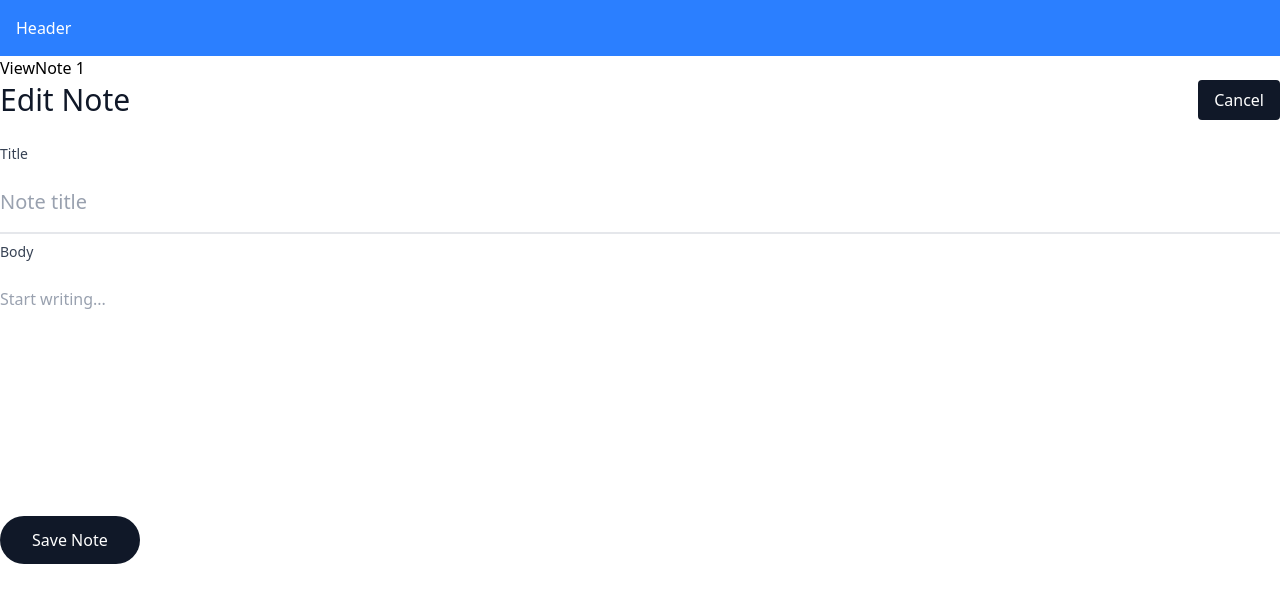
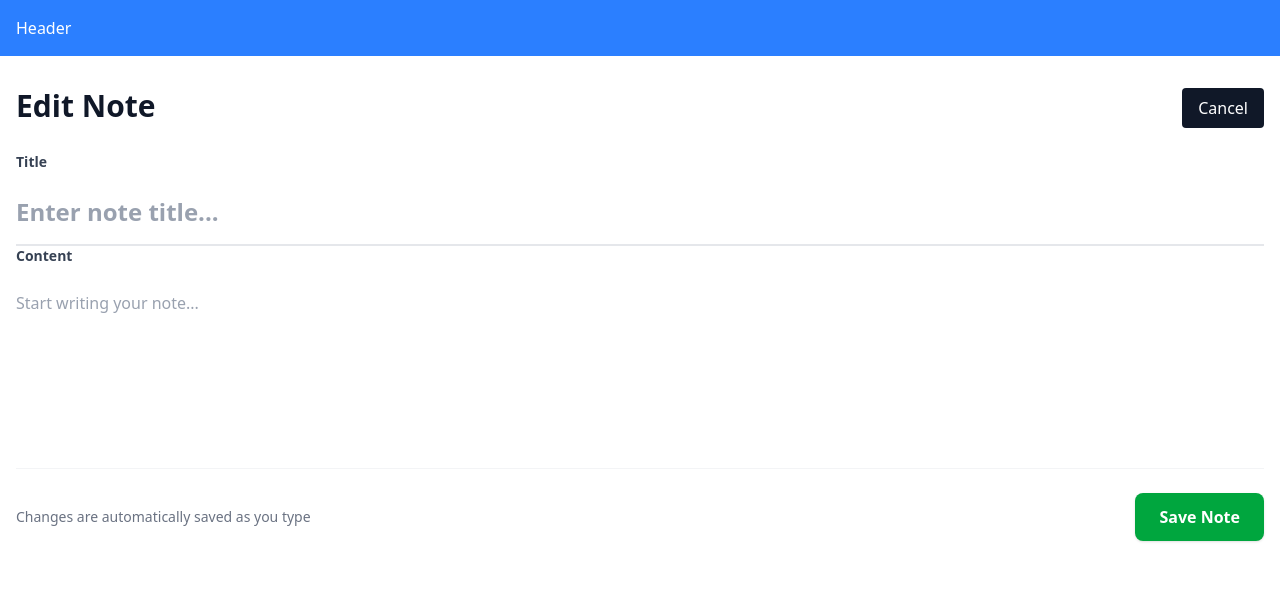
Before and after one commit to lordbaah/SimpleNotes, a React (Vite) app in the folder client/: page /notes/1 in a window 1280 px wide. Both pictures are taken after a click on the button "Edit Note". Shown: the top 602 px of the page. Built offline with nearby package versions, Linux system fonts and the light colour scheme; no server answers.

Commit message:
feat: refactor note management with custom hooks and improve UI components

```diff
--- a/client/src/App.tsx
+++ b/client/src/App.tsx
@@ -11,11 +11,13 @@ function App() {
       <ToastContainer />
       <Router>
         <Header />
-        <Routes>
-          <Route path="/" element={<Home />} />
-          <Route path="/notes/new" element={<NewNote />} />
-          <Route path="/notes/:id" element={<ViewNotePage />} />
-        </Routes>
+        <main>
+          <Routes>
+            <Route path="/" element={<Home />} />
+            <Route path="/notes/new" element={<NewNote />} />
+            <Route path="/notes/:noteId" element={<ViewNotePage />} />
+          </Routes>
+        </main>
       </Router>
     </>
   );
--- /dev/null
+++ b/client/src/components/DeleteModal.tsx
@@ -0,0 +1,45 @@
+interface DeleteModalProps {
+  onConfirm: () => void;
+  onCancel?: () => void;
+  title: string;
+}
+
+const DeleteModal = ({ onConfirm, onCancel, title }: DeleteModalProps) => {
+  return (
+    <div
+      className="fixed inset-0 z-50 grid place-content-center bg-black/50 p-4"
+      role="dialog"
+      aria-modal="true"
+      aria-labelledby="modalTitle"
+    >
+      <div className="w-full max-w-md rounded-lg bg-white p-6 shadow-lg">
+        <h2
+          id="modalTitle"
+          className="text-xl font-bold text-gray-900 sm:text-2xl"
+        >
+          Are you sure you want to delete Note with {title}
+        </h2>
+
+        <footer className="mt-6 flex justify-end gap-2">
+          <button
+            onClick={onCancel}
+            type="button"
+            className="rounded bg-gray-100 px-4 py-2 text-sm font-medium text-gray-700 transition-colors hover:bg-gray-200"
+          >
+            Cancel
+          </button>
+
+          <button
+            onClick={onConfirm}
+            type="button"
+            className="rounded bg-blue-600 px-4 py-2 text-sm font-medium text-white transition-colors hover:bg-blue-700"
+          >
+            Delete
+          </button>
+        </footer>
+      </div>
+    </div>
+  );
+};
+
+export default DeleteModal;
--- a/client/src/components/NoteCard.tsx
+++ b/client/src/components/NoteCard.tsx
@@ -1,48 +1,52 @@
+import { useState } from 'react';
 import type { Note } from '../types/notes';
 import { formatDateTime } from '../utils/formatDate';
 import { Link } from 'react-router-dom';
-import { deleteNoteById } from '../api/api';
-import { useMutation, useQueryClient, useQuery } from '@tanstack/react-query';
+import { useDeleteNote } from '../hooks/mutations/useNotes';
+import DeleteModal from './DeleteModal';
 
 const NoteCard = ({ note }: { note: Note }) => {
-  // let formattedDate = formatDateTime(note.createdAt);
-
-  const queryClient = useQueryClient();
-
-  const { mutate: deleteNote } = useMutation({
-    mutationFn: (id: string) => deleteNoteById(id),
-    onSuccess: (data) => {
-      queryClient.invalidateQueries({ queryKey: ['notes'] });
-      console.log('Note deleted successfully:', data.message);
-    },
-  });
+  const { mutate: deleteNote } = useDeleteNote();
+  const [showDeleteConfirm, setShowDeleteConfirm] = useState(false);
 
   const handleDelete = async (id: string) => {
-    deleteNote(id);
+    // deleteNote(id);
+    setShowDeleteConfirm(false);
+    alert(`Note with ID ${id} deleted successfully!`);
   };
 
   return (
+    <>
       <div className="bg-white p-6 rounded-2xl shadow-sm hover:shadow-md transition-shadow duration-200 border-0">
         <h2 className="text-xl font-medium text-gray-900 mb-3 line-clamp-2">
           {note.title}
         </h2>
-      {/* <p className="text-gray-600 text-base leading-relaxed mb-4 line-clamp-3">
-        {note.body}
-      </p> */}
         <div className="flex justify-between text-sm text-gray-400">
           <span>Created: {formatDateTime(note.createdAt)}</span>
           <span>Updated: {formatDateTime(note.updatedAt)}</span>
         </div>
-      <Link to={`/notes/${note._id}`} className="text-blue-500 hover:underline">
+        <Link
+          to={`/notes/${note._id}`}
+          className="text-blue-500 hover:underline"
+        >
           View Note
         </Link>
         <button
           className="px-8 py-3 bg-gray-900 text-white font-medium rounded-full hover:bg-gray-800 focus:outline-none focus:ring-2 focus:ring-gray-900 focus:ring-offset-2 transition-all duration-200"
-        onClick={() => handleDelete(note._id)}
+          onClick={() => setShowDeleteConfirm(true)}
         >
           Delete Note
         </button>
       </div>
+
+      {showDeleteConfirm && (
+        <DeleteModal
+          title={note.title}
+          onCancel={() => setShowDeleteConfirm(false)}
+          onConfirm={() => handleDelete(note._id)}
+        />
+      )}
+    </>
   );
 };
 
--- a/client/src/components/NoteList.tsx
+++ b/client/src/components/NoteList.tsx
@@ -1,12 +1,8 @@
 import NoteCard from './NoteCard';
-import { fetchNotes } from '../api/api';
-import { useQuery } from '@tanstack/react-query';
+import { useNotes } from '../hooks/queries/useNotes';
 
 const NoteList = () => {
-  const { isPending, error, data } = useQuery({
-    queryKey: ['notes'],
-    queryFn: fetchNotes,
-  });
+  const { isPending, error, data } = useNotes();
 
   //   console.log(data?.notes);
   const notes = data?.notes;
@@ -16,7 +12,7 @@ const NoteList = () => {
   if (error) return 'An error has occurred: ' + error.message;
 
   return (
-    <div className="grid grid-cols-3 gap-4">
+    <div className="grid grid-cols-1 md:grid-cols-2 lg:grid-cols-3 gap-4">
       {notes?.map((note) => (
         <NoteCard key={note._id} note={note} />
       ))}
--- a/client/src/components/ViewNote.tsx
+++ b/client/src/components/ViewNote.tsx
@@ -1,21 +1,19 @@
 import { useState, useEffect } from 'react';
 import { useForm } from 'react-hook-form';
 import { zodResolver } from '@hookform/resolvers/zod';
-import { fetchNoteById, updateNoteById } from '../api/api';
-import type { updateNoteData } from '../types/notes';
 import { NoteFormSchema, type NoteFormData } from '../schema/noteSchema';
-import { useMutation, useQueryClient, useQuery } from '@tanstack/react-query';
+import { useNote } from '../hooks/queries/useNotes';
+import { useUpdateNote } from '../hooks/mutations/useNotes';
+import { useDebounce } from '../hooks/useDebounce';
+import { formatDateTime } from '../utils/formatDate';
 
-const ViewNote = ({ id }: { id: string }) => {
+const ViewNote = ({ NoteId }: { NoteId: string }) => {
   const [isEditing, setIsEditing] = useState(false);
 
-  const queryClient = useQueryClient();
+  //fetch note by id
+  const { data: note, isLoading } = useNote(NoteId);
 
-  //fetch note by id
-  const { data: note, isLoading } = useQuery({
-    queryKey: ['note', id],
-    queryFn: () => fetchNoteById(id),
-  });
+  const { mutate: updateNote, isPending } = useUpdateNote(NoteId);
 
   const {
     register,
@@ -28,6 +26,32 @@ const ViewNote = ({ id }: { id: string }) => {
     defaultValues: { title: '', body: '' },
   });
 
+  // Watch and debounce form values
+  const watchedTitle = watch('title');
+  const watchedBody = watch('body');
+  const debouncedFormData = useDebounce({
+    title: watchedTitle,
+    body: watchedBody,
+  });
+
+  // Auto-save effect
+  useEffect(() => {
+    if (
+      isEditing &&
+      note?.note &&
+      debouncedFormData.title &&
+      debouncedFormData.body &&
+      (debouncedFormData.title !== note.note.title ||
+        debouncedFormData.body !== note.note.body)
+    ) {
+      updateNote({
+        title: debouncedFormData.title,
+        body: debouncedFormData.body,
+      });
+      console.log('Auto-saving:', debouncedFormData);
+    }
+  }, [debouncedFormData, isEditing, note?.note, updateNote]);
+
   // Reset form values when note data is loaded
   useEffect(() => {
     if (note?.note) {
@@ -38,43 +62,10 @@ const ViewNote = ({ id }: { id: string }) => {
     }
   }, [note, reset]);
 
-  const {
-    mutate: updateNote,
-    isPending,
-    isSuccess,
-    isError,
-    error,
-  } = useMutation({
-    // mutationKey: ['updateNote', id],
-    mutationFn: (data: updateNoteData) => updateNoteById(id, data),
-    onSuccess: (data) => {
-      queryClient.invalidateQueries({ queryKey: ['notes'] });
-      queryClient.invalidateQueries({ queryKey: ['note', id] });
-      console.log('Note updated:', data);
-    },
-  });
-
   const handleNoteUpdate = async (data: NoteFormData) => {
     updateNote(data);
     setIsEditing(false);
-    console.log(`Updating note ${id} with data:`, data);
-  };
-
-  const onChange = async (
-    e: React.ChangeEvent<HTMLInputElement | HTMLTextAreaElement>
-  ) => {
-    const currentTitle = watch('title');
-    const currentBody = watch('body');
-
-    console.log({
-      title: currentTitle,
-      body: currentBody,
-    });
-    console.log(e.target.value);
-    updateNote({
-      title: currentTitle,
-      body: currentBody,
-    });
+    console.log(`Updating note ${NoteId} with data:`, data);
   };
 
   if (isLoading) return <p>Loading...</p>;
@@ -82,9 +73,18 @@ const ViewNote = ({ id }: { id: string }) => {
   return (
     <div>
       <div className="flex justify-between items-center mb-6">
-        <h1 className="text-3xl font-light text-gray-900">
+        <div>
+          <h1 className="text-3xl font-semibold text-gray-900 mb-1">
+            {isEditing ? 'Edit Note' : note?.note?.title || 'Untitled Note'}
+          </h1>
+          {!isEditing && (
+            <p className="text-sm text-gray-500">Last updated {}</p>
+          )}
+        </div>
+
+        {/* <h1 className="text-3xl font-light text-gray-900">
           {isEditing ? 'Edit Note' : 'View Note'}
-        </h1>
+        </h1> */}
         <button
           onClick={() => setIsEditing(!isEditing)}
           className="px-4 py-2 bg-gray-900 text-white rounded hover:bg-gray-800 transition-colors"
@@ -95,46 +95,77 @@ const ViewNote = ({ id }: { id: string }) => {
 
       <div className="w-full">
         <form onSubmit={handleSubmit(handleNoteUpdate)}>
-          <div>
+          <div className="space-y-2">
             <label
               htmlFor="title"
-              className="block text-sm font-medium text-gray-700 mb-2"
+              className="block text-sm font-semibold text-gray-700"
             >
               Title
             </label>
             <input
-              className="w-full px-0 py-4 text-xl font-medium bg-transparent border-0 border-b-2 border-gray-200 focus:outline-none focus:border-gray-900 placeholder-gray-400 transition-colors"
-              placeholder="Note title"
+              id="title"
+              className={`w-full px-0 py-4 text-2xl font-semibold bg-transparent border-0 border-b-2 transition-all duration-200 placeholder-gray-400 ${
+                isEditing
+                  ? 'border-gray-200 focus:outline-none focus:border-blue-500 text-gray-900'
+                  : 'border-transparent text-gray-800 cursor-default'
+              }`}
+              placeholder="Enter note title..."
               disabled={!isEditing}
-              {...register('title', { onChange: onChange })}
+              {...register('title')}
             />
-            <p className="text-red-500">{errors.title?.message}</p>
+            {errors.title && (
+              <p className="text-red-500 text-sm font-medium flex items-center gap-1 mt-2">
+                <span className="w-4 h-4 rounded-full bg-red-100 flex items-center justify-center text-xs">
+                  !
+                </span>
+                {errors.title.message}
+              </p>
+            )}
           </div>
 
-          <div>
+          <div className="space-y-2">
             <label
               htmlFor="body"
-              className="block text-sm font-medium text-gray-700 mb-2 mt-2"
+              className="block text-sm font-semibold text-gray-700"
             >
-              Body
+              Content
             </label>
             <textarea
-              rows={8}
-              placeholder="Start writing..."
+              id="body"
+              rows={6}
+              placeholder="Start writing your note..."
               disabled={!isEditing}
-              className="w-full px-0 py-4 text-base bg-transparent border-0 focus:outline-none placeholder-gray-400 resize-none leading-relaxed"
-              {...register('body', { onChange: onChange })}
+              className={`w-full px-0 py-4 text-base bg-transparent border-0 resize-none leading-relaxed transition-all duration-200 placeholder-gray-400 ${
+                isEditing
+                  ? 'focus:outline-none text-gray-900'
+                  : 'text-gray-700 cursor-default'
+              }`}
+              {...register('body')}
             />
-            <p className="text-red-500">{errors.body?.message}</p>
+            {errors.body && (
+              <p className="text-red-500 text-sm font-medium flex items-center gap-1 mt-2">
+                <span className="w-4 h-4 rounded-full bg-red-100 flex items-center justify-center text-xs">
+                  !
+                </span>
+                {errors.body.message}
+              </p>
+            )}
           </div>
 
           {isEditing && (
-            <button
-              type="submit"
-              className="px-8 py-3 bg-gray-900 text-white font-medium rounded-full hover:bg-gray-800 focus:outline-none focus:ring-2 focus:ring-gray-900 focus:ring-offset-2 transition-all duration-200"
-            >
-              Save Note
-            </button>
+            <div className="flex items-center justify-between pt-6 border-t border-gray-100">
+              <div className="text-sm text-gray-500">
+                Changes are automatically saved as you type
+              </div>
+              <button
+                type="submit"
+                disabled={isPending}
+                className="flex items-center gap-2 px-6 py-3 bg-green-600 text-white font-semibold rounded-lg hover:bg-green-700 focus:outline-none focus:ring-2 focus:ring-green-500 focus:ring-offset-2 transition-all duration-200 disabled:opacity-50 disabled:cursor-not-allowed shadow-sm hover:shadow-md"
+              >
+                {/* <Save className="w-4 h-4" /> */}
+                {isPending ? 'Saving...' : 'Save Note'}
+              </button>
+            </div>
           )}
         </form>
       </div>
--- /dev/null
+++ b/client/src/hooks/mutations/useNotes.ts
@@ -0,0 +1,40 @@
+//Mutation hooks (POST, PUT, DELETE)
+import { useMutation, useQueryClient } from '@tanstack/react-query';
+import { createNewNote, updateNoteById, deleteNoteById } from '../../api/api';
+import type { updateNoteData } from '../../types/notes';
+
+export const useCreateNote = () => {
+  const queryClient = useQueryClient();
+  return useMutation({
+    mutationFn: createNewNote,
+    onSuccess: (data) => {
+      queryClient.invalidateQueries({ queryKey: ['notes'] });
+      console.log('Note created:', data);
+      // toast.success(data.message);
+    },
+  });
+};
+
+export const useUpdateNote = (id: string) => {
+  const queryClient = useQueryClient();
+  return useMutation({
+    mutationKey: ['updateNote', id],
+    mutationFn: (data: updateNoteData) => updateNoteById(id, data),
+    onSuccess: (data) => {
+      queryClient.invalidateQueries({ queryKey: ['notes'] });
+      queryClient.invalidateQueries({ queryKey: ['note', id] });
+      console.log('Note updated:', data);
+    },
+  });
+};
+
+export const useDeleteNote = () => {
+  const queryClient = useQueryClient();
+  return useMutation({
+    mutationFn: (id: string) => deleteNoteById(id),
+    onSuccess: (data) => {
+      queryClient.invalidateQueries({ queryKey: ['notes'] });
+      console.log('Note deleted successfully:', data.message);
+    },
+  });
+};
--- /dev/null
+++ b/client/src/hooks/queries/useNotes.ts
@@ -0,0 +1,18 @@
+// Query hooks (GET)
+import { useQuery } from '@tanstack/react-query';
+import { fetchNotes, fetchNoteById } from '../../api/api';
+
+export const useNotes = () => {
+  return useQuery({
+    queryKey: ['notes'],
+    queryFn: fetchNotes,
+  });
+};
+
+export const useNote = (noteId: string) => {
+  return useQuery({
+    queryKey: ['note', noteId],
+    queryFn: () => fetchNoteById(noteId),
+    enabled: !!noteId, // Only fetch if noteId is provided
+  });
+};
--- /dev/null
+++ b/client/src/hooks/useDebounce.ts
@@ -0,0 +1,14 @@
+import { useState, useEffect } from 'react';
+
+export const useDebounce = <T>(value: T, delay: number = 500) => {
+  const [debouncedValue, setDebouncedValue] = useState<T>(value);
+
+  useEffect(() => {
+    const timeout = setTimeout(() => {
+      setDebouncedValue(value);
+    }, delay);
+    return () => clearTimeout(timeout);
+  }, [value, delay]);
+
+  return debouncedValue;
+};
--- a/client/src/pages/Home.tsx
+++ b/client/src/pages/Home.tsx
@@ -1,9 +1,12 @@
 import NoteList from '../components/NoteList';
 import { Link } from 'react-router-dom';
+// import DeleteModal from '../components/DeleteModal';
 
 const Home = () => {
   return (
-    <div>
+    <section>
+      <div className="max-w-7xl mx-auto px-4 py-8">
+        {/* <DeleteModal /> */}
         <h1 className="text-3xl font-light text-gray-900 mb-8">My Notes</h1>
         <Link
           to="/notes/new"
@@ -13,6 +16,7 @@ const Home = () => {
         </Link>
         <NoteList />
       </div>
+    </section>
   );
 };
 
--- a/client/src/pages/ViewNotePage.tsx
+++ b/client/src/pages/ViewNotePage.tsx
@@ -2,17 +2,19 @@ import { useParams } from 'react-router-dom';
 import ViewNote from '../components/ViewNote';
 
 const ViewNotePage = () => {
-  const { id } = useParams();
+  const { noteId } = useParams();
+  // console.log(useParams());
 
-  if (!id) {
+  if (!noteId) {
     return <div>Error: Note ID not found in URL.</div>;
   }
 
   return (
-    <div>
-      ViewNote {id}
-      <ViewNote id={id} />
-    </div>
+    <section>
+      <div className="max-w-7xl mx-auto px-4 py-8">
+        <ViewNote NoteId={noteId} />
+      </div>
+    </section>
   );
 };
 
```
Also changed, not shown: client/src/components/NewNoteForm.tsx (+2 -12 lines), client/src/components/Updatenot.txt (added). Lines whose indentation alone changed are shown as unchanged.
